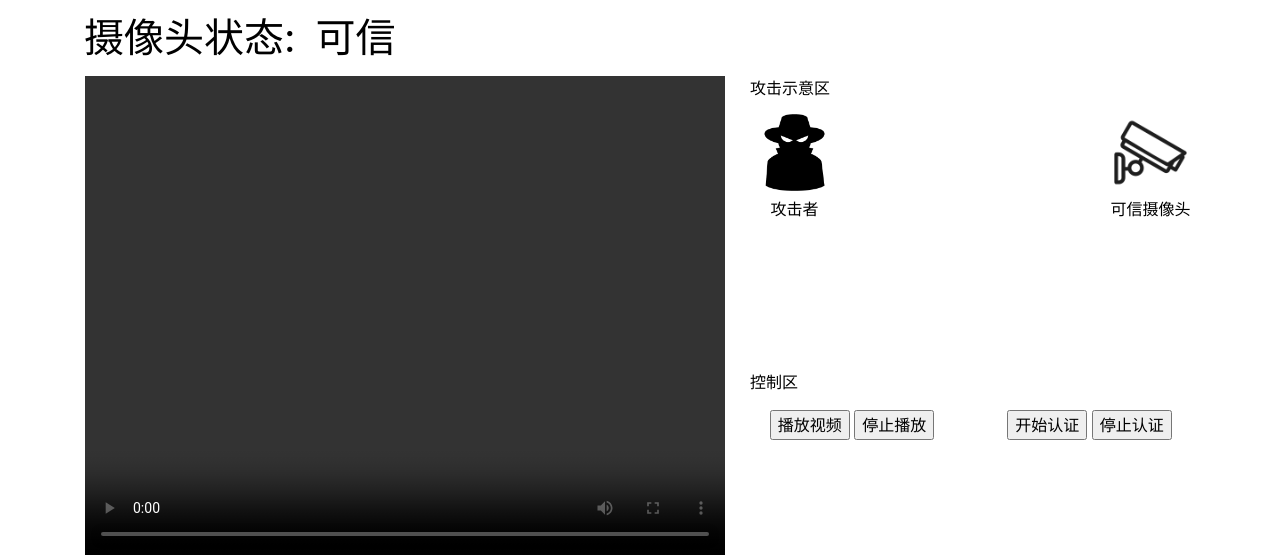
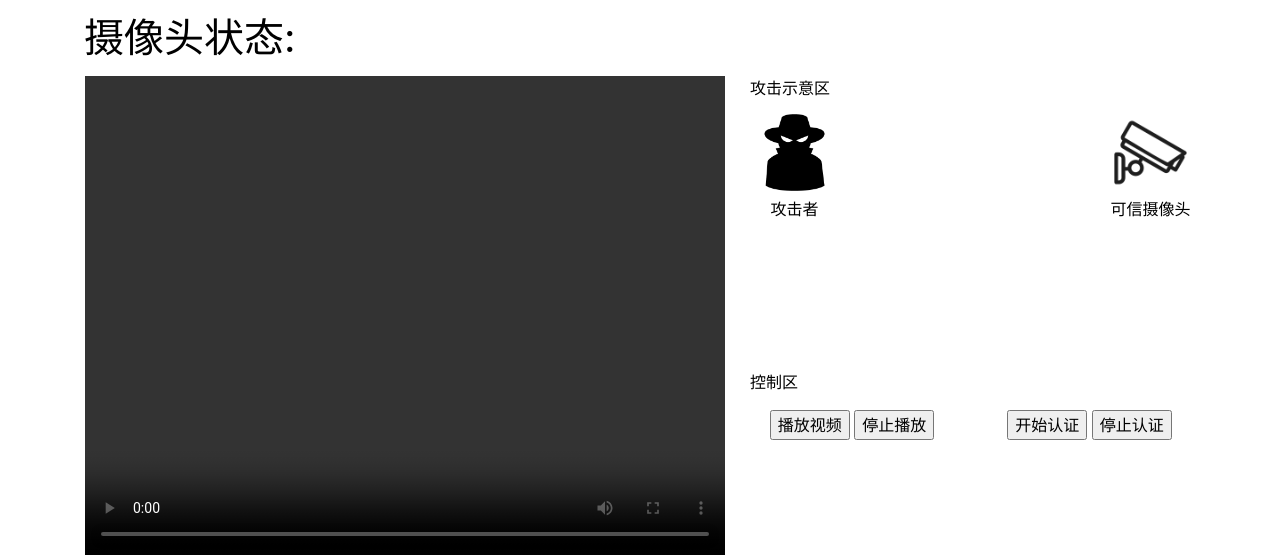
Before and after one commit to GamerLee6/camera-live, a Django app: template templates/weblive.html in a window 1280 px wide. Shown: the top 555 px of the page. Run offline with Django 3.2, Linux system fonts and the light colour scheme; the template is opened without the code that fills it, so the values that code supplies are empty.

Commit message:
kexin modify

```diff
--- a/authserver/urls.py
+++ b/authserver/urls.py
@@ -23,6 +23,7 @@ from django.conf import settings
 # from django.conf.urls import url
 
 urlpatterns = [
+
     path('', front),
     path('bili/', template),
     path('getstatus/', getauthresult),
--- a/camera_auth/views.py
+++ b/camera_auth/views.py
@@ -21,7 +21,7 @@ def front(request):
     return render(request, 'weblive.html')
 
 def template(request):
-    return render(request, 'bili.html')
+    return render(request, 'index.html')
 
 
 is_checking = False
--- a/static/js/myfun.js
+++ b/static/js/myfun.js
@@ -135,6 +135,7 @@ endAuthBt.onclick = function () {
             console.log(response.msg);
             if (response.msg === 'OK') {
                 console.log('checking is closed');
+                staForm.innerHTML = '';
             } else {
                 console.log('checking can not be closed');
             }
--- a/templates/weblive.html
+++ b/templates/weblive.html
@@ -15,7 +15,7 @@
         <div class="mainContainer">
             <div class="url-input">
                 <label style="font-size: 2.5rem; float: left;">&ensp;摄像头状态:&ensp;</label>
-                <label id="status" class="h1" style="font-size: 2.5rem; ">可信</label>
+                <label id="status" class="h1" style="font-size: 2.5rem; "></label>
             </div>
 
             <div class="container">
```
